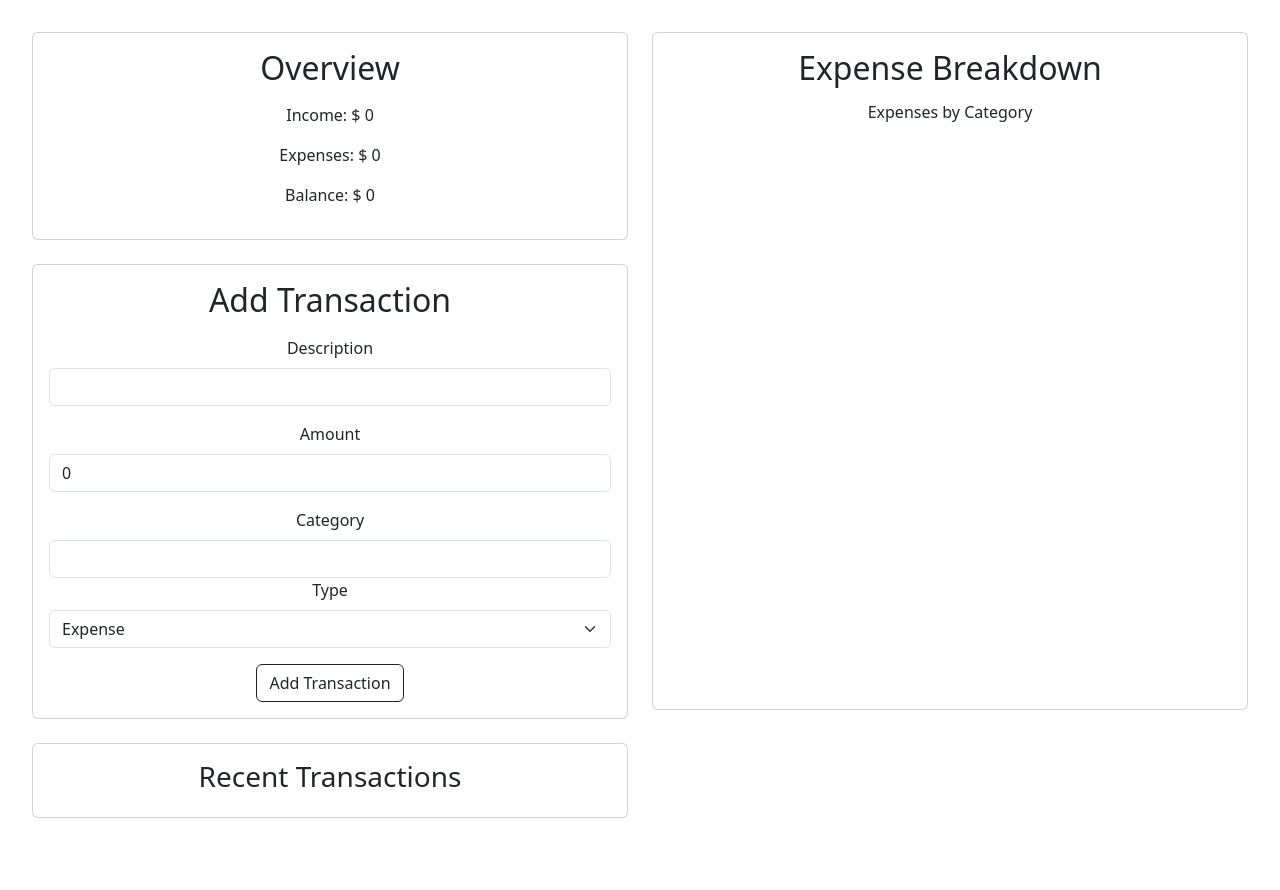
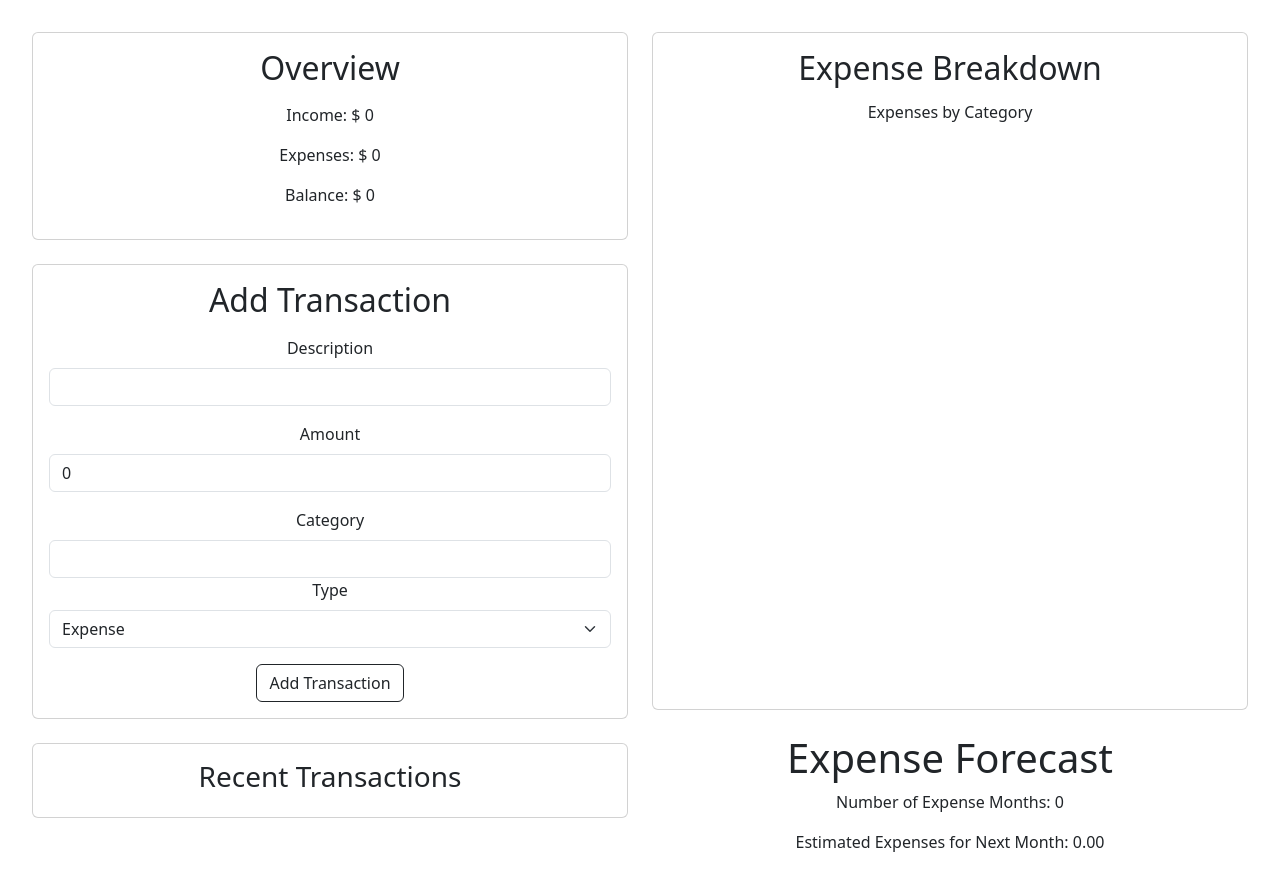
Before and after one commit to semih108/Personal-Finance-Manager, a React (Vite) app: page / in a window 1280 px wide. Shown: the top 890 px of the page. Built offline with nearby package versions, Linux system fonts and the light colour scheme.

Commit message:
add date in TransactionForm && implement Forecast

```diff
--- a/src/App.jsx
+++ b/src/App.jsx
@@ -5,6 +5,7 @@ import TransactionsList from "./Components/TransactionsList";
 import ExpenseChart from "./Components/ExpenseChart";
 import TransactionContext from "./Contexts/TransactionContext"
 import useTransactions from "./Hooks/useTransactions"
+import Forecast from "./Components/Forecast";
 import "bootstrap/dist/css/bootstrap.min.css";
 import "bootstrap/dist/js/bootstrap.bundle.min.js";
 import Dashboard from "./Components/dashboard";
@@ -26,6 +27,7 @@ function App() {
         </div>
         <div className="col-md-6">
             <ExpenseChart />
+            <Forecast/>
         </div>
       </div>
     </TransactionContext.Provider>
--- /dev/null
+++ b/src/Components/Forecast.jsx
@@ -0,0 +1,43 @@
+import { useEffect, useContext, useState } from "react";
+import TransactionContext from "../Contexts/TransactionContext";
+
+function Forecast() {
+  const { transactions } = useContext(TransactionContext);
+  const [filteredTransactions, setFilteredTransactions] = useState({});
+  const [averageMonthlyExpensed, setAverageMonthlyExpensed] = useState(0);
+
+
+  // Filter und Aggregation der Transaktionen
+  useEffect(() => {
+    const filtered = transactions
+      .filter((t) => t.type === "expense")
+      .reduce((acc, t) => {
+        const month = new Date(t.date).getMonth();
+        acc[month] = (acc[month] || 0) + t.amount;
+        return acc;
+      }, {});
+    setFilteredTransactions(filtered);
+  }, [transactions]);
+
+  // Berechnung der durchschnittlichen monatlichen Ausgaben
+  useEffect(() => {
+    const monthlyExpenses = Object.values(filteredTransactions);
+    if (monthlyExpenses.length > 0) {
+      const average =
+        monthlyExpenses.reduce((acc, t) => acc + t, 0) / monthlyExpenses.length;
+      setAverageMonthlyExpensed(average);
+    } else {
+      setAverageMonthlyExpensed(0);
+    }
+  }, [filteredTransactions]);
+
+  return (
+    <div>
+      <h1>Expense Forecast</h1>
+      <p>Number of Expense Months: {Object.keys(filteredTransactions).length}</p>
+      <p>Estimated Expenses for Next Month: {averageMonthlyExpensed.toFixed(2)}</p>
+    </div>
+  );
+}
+
+export default Forecast;
--- a/src/Components/TransactionForm.jsx
+++ b/src/Components/TransactionForm.jsx
@@ -68,6 +68,7 @@ function TransactionForm(props) {
                 amount: amount,
                 category: category,
                 type: type,
+                date:new Date().toISOString(),
               });
           }}
           className="btn btn-outline-dark"
```
